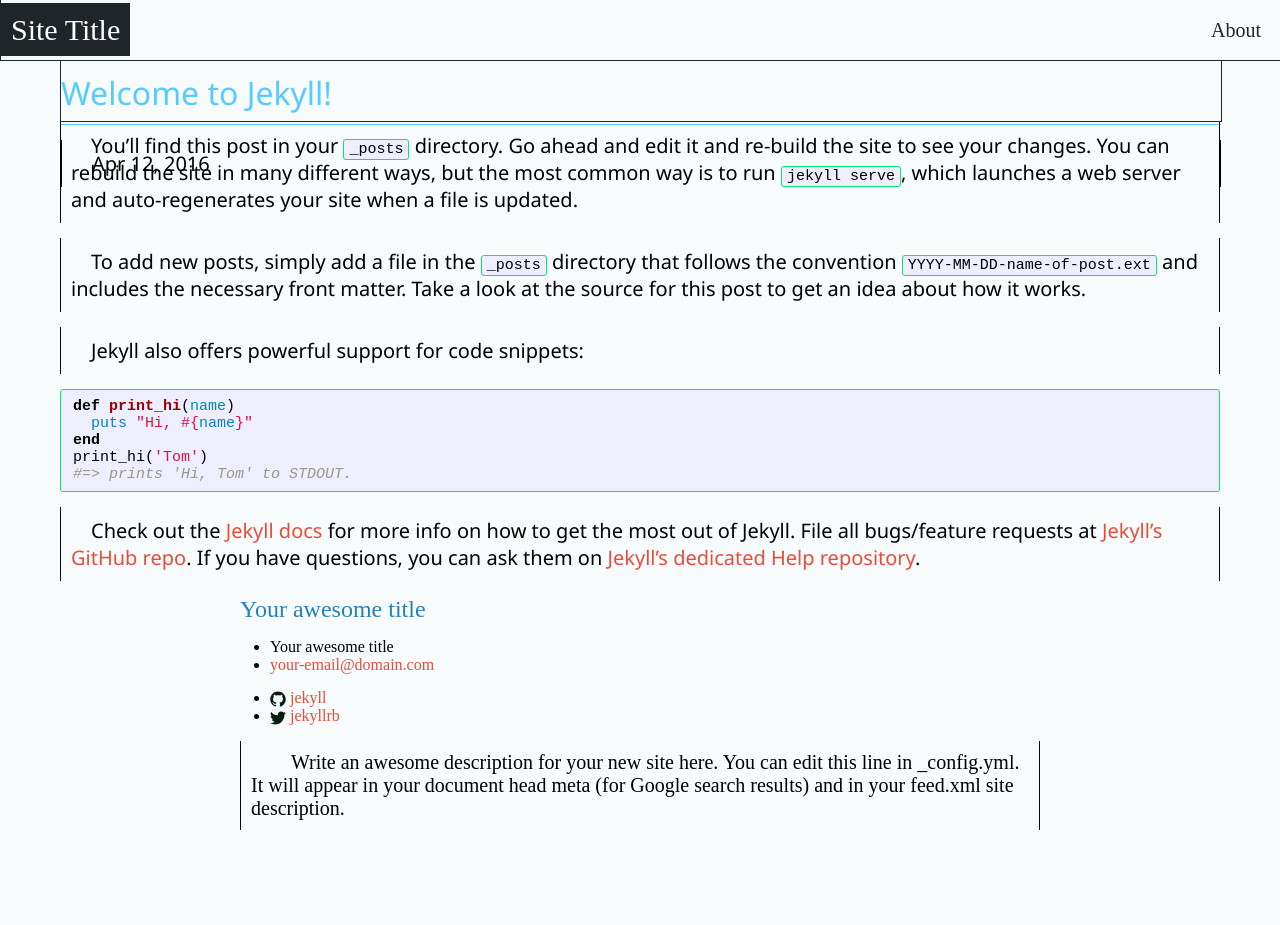
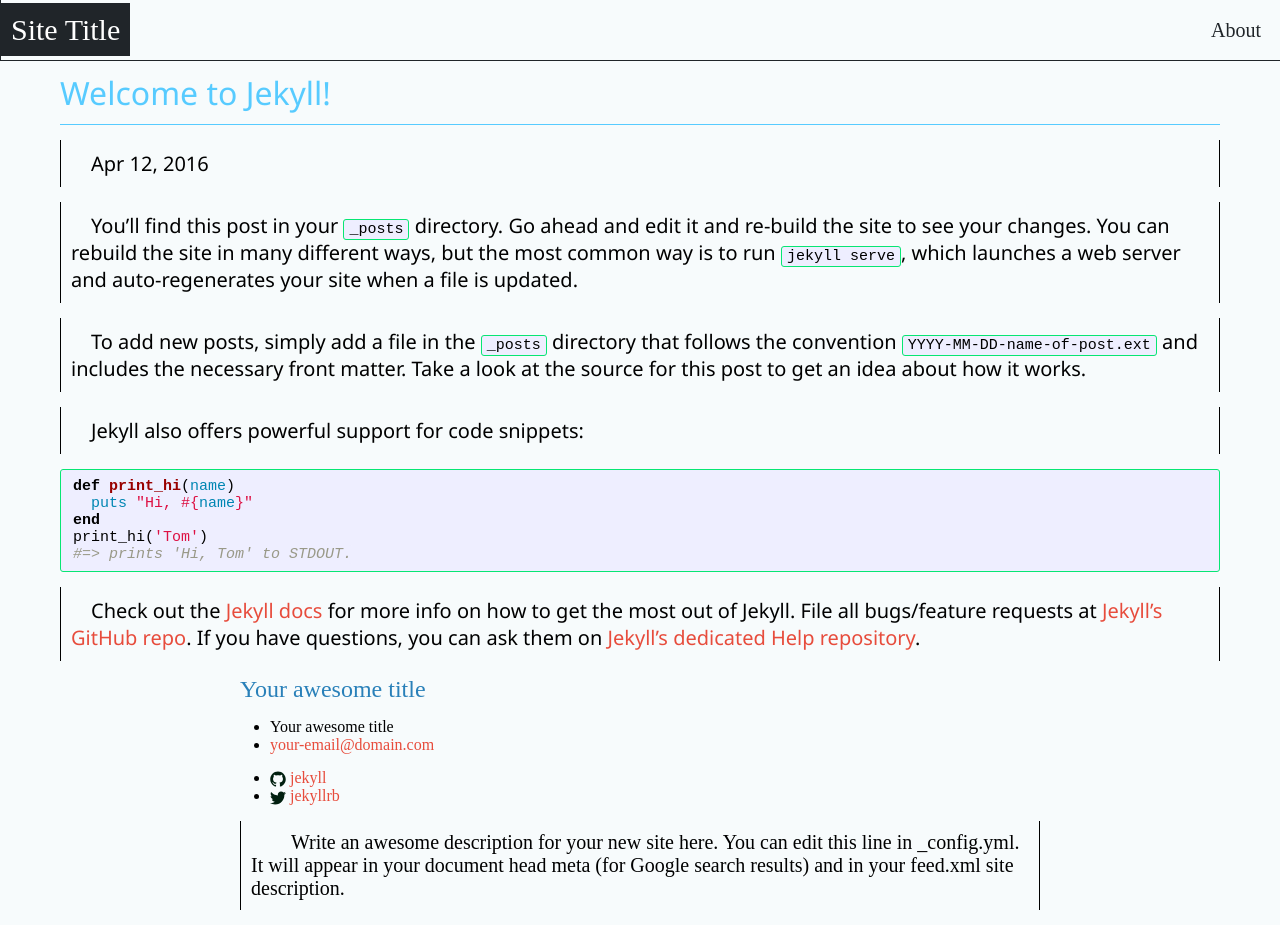
Before and after one commit to marisusis/spacegeek224.github.io, a Jekyll site: the page built from _posts/2016-04-12-welcome-to-jekyll.markdown, in a window 1280 px wide. Built offline with Jekyll 4.4.1, drawn with Linux system fonts in a browser that asks for light colours; before the commit the page ends 900 px from its top, so only the background shows below that.

Commit message:
Update post.html

```diff
--- a/_layouts/post.html
+++ b/_layouts/post.html
@@ -3,13 +3,10 @@ layout: default
 ---
 <div class="container">
 
-  <header class="post-header">
+
     <h1 class="post-title">{{ page.title }}</h1>
     <p class="post-meta">{{ page.date | date: "%b %-d, %Y" }}{% if page.author %} • {{ page.author }}{% endif %}{% if page.meta %} • {{ page.meta }}{% endif %}</p>
-  </header>
 
-  <article class="post-content">
     {{ content }}
-  </article>
 
 </div>
```
